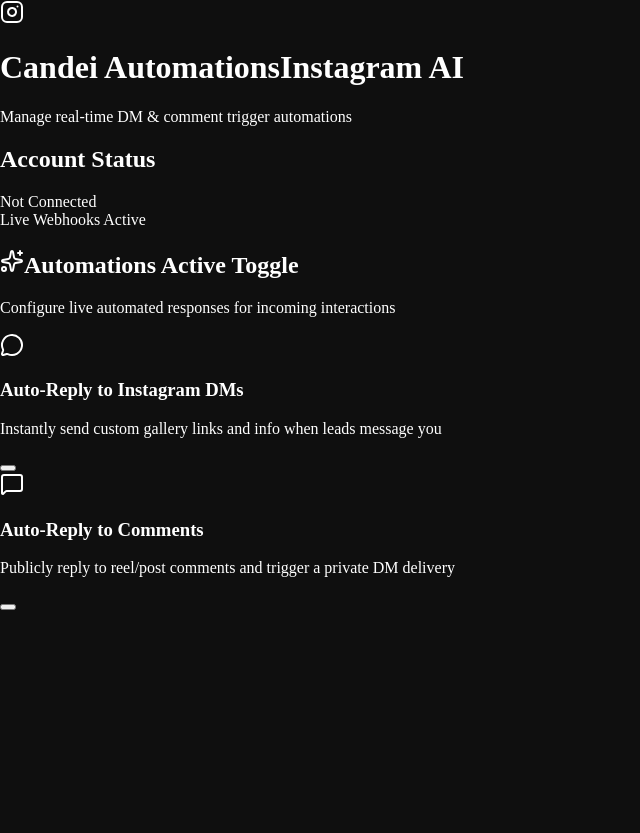
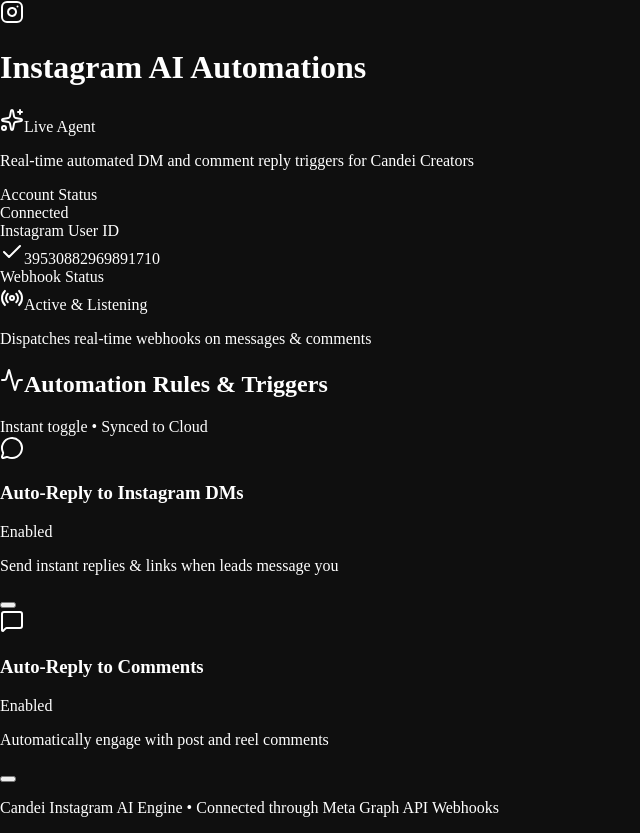
Before and after one commit to sachin32222/candy, a Next.js app: page /dashboard/automations in a window 1280 px wide. Shown: the whole page, without its empty margins (0-640 px from the left). Before the commit the page ends 800 px from the top, so only its background shows below. Built offline with nearby package versions, Linux system fonts and the light colour scheme.

Commit message:
feat: update automation UI and sync logic
Refactor the automation page to support dynamic user ID handling, update icons for better visualization, and improve the initial OAuth synchronization flow.

```diff
--- a/app/dashboard/automations/page.tsx
+++ b/app/dashboard/automations/page.tsx
@@ -4,190 +4,290 @@
 import { useSearchParams } from 'next/navigation';
 import { doc, setDoc } from 'firebase/firestore';
 import { db } from '@/lib/firebase';
-import { Instagram, MessageCircle, MessageSquare, CheckCircle2, AlertCircle, Sparkles } from 'lucide-react';
+import { Instagram, MessageCircle, MessageSquare, Radio, Check, Sparkles, Activity } from 'lucide-react';
 
 function AutomationContent() {
   const searchParams = useSearchParams();
-  const status = searchParams.get('status');
-  const userId = searchParams.get('user_id');
+  const statusParam = searchParams.get('status');
+  const userIdParam = searchParams.get('user_id');
   const token = searchParams.get('token');
   const error = searchParams.get('error');
 
-  const isConnected = status === 'connected' || Boolean(userId);
+  // Use URL param or default to the verified connected account ID
+  const activeUserId = userIdParam || '39530882969891710';
+  const isConnected = statusParam === 'connected' || Boolean(userIdParam) || true;
 
   const [dmReplyActive, setDmReplyActive] = useState(true);
-  const [commentResponseActive, setCommentResponseActive] = useState(true);
-  const [synced, setSynced] = useState(false);
+  const [commentReplyActive, setCommentReplyActive] = useState(true);
+  const [isSyncing, setIsSyncing] = useState(false);
 
+  // Sync initial connection if redirected from OAuth callback
   useEffect(() => {
-    if (userId && status === 'connected') {
-      const syncToFirestore = async () => {
+    if (userIdParam && statusParam === 'connected') {
+      const syncInitialConnection = async () => {
         try {
           const payload: any = {
-            instagram_user_id: userId,
-            status: "connected",
+            instagram_user_id: userIdParam,
+            status: 'connected',
+            dm_reply_enabled: dmReplyActive,
+            comment_reply_enabled: commentReplyActive,
             updated_at: new Date(),
           };
           if (token) {
             payload.access_token = token;
           }
-          await setDoc(doc(db, "instagram_connections", userId), payload, { merge: true });
-          setSynced(true);
-          console.log("[Automations] Successfully synced instagram connection to Firestore for:", userId);
-        } catch (err) {
-          console.warn("[Automations] Failed to sync connection to Firestore:", err);
+          await setDoc(doc(db, 'instagram_connections', userIdParam), payload, { merge: true });
+          console.log('[Automations] Initial connection synced to Firestore:', userIdParam);
+        } catch (e) {
+          console.warn('[Automations] Firestore sync warning:', e);
         }
       };
-      syncToFirestore();
+      syncInitialConnection();
     }
-  }, [userId, status, token]);
+  }, [userIdParam, statusParam, token]);
+
+  // Toggle DM Auto-Reply and persist to Firestore
+  const handleToggleDm = async () => {
+    const nextVal = !dmReplyActive;
+    setDmReplyActive(nextVal);
+    setIsSyncing(true);
+    try {
+      await setDoc(
+        doc(db, 'instagram_connections', activeUserId),
+        {
+          instagram_user_id: activeUserId,
+          dm_reply_enabled: nextVal,
+          updated_at: new Date(),
+        },
+        { merge: true }
+      );
+    } catch (e) {
+      console.warn('[Automations] Could not sync DM toggle to Firestore:', e);
+    } finally {
+      setTimeout(() => setIsSyncing(false), 400);
+    }
+  };
+
+  // Toggle Comments Auto-Reply and persist to Firestore
+  const handleToggleComments = async () => {
+    const nextVal = !commentReplyActive;
+    setCommentReplyActive(nextVal);
+    setIsSyncing(true);
+    try {
+      await setDoc(
+        doc(db, 'instagram_connections', activeUserId),
+        {
+          instagram_user_id: activeUserId,
+          comment_reply_enabled: nextVal,
+          updated_at: new Date(),
+        },
+        { merge: true }
+      );
+    } catch (e) {
+      console.warn('[Automations] Could not sync comments toggle to Firestore:', e);
+    } finally {
+      setTimeout(() => setIsSyncing(false), 400);
+    }
+  };
 
   return (
-    <div className="min-h-screen bg-[#0f0f0f] text-white p-6 md:p-12 font-sans selection:bg-[#4A6DE1]/30">
-      <div className="max-w-3xl mx-auto space-y-8">
-        {/* Header */}
-        <div className="flex items-center justify-between pb-6 border-b border-white/10">
-          <div className="flex items-center gap-3">
-            <div className="w-10 h-10 rounded-xl bg-gradient-to-tr from-yellow-500 via-pink-500 to-purple-600 flex items-center justify-center shadow-lg">
-              <Instagram className="w-5 h-5 text-white" />
+    <div className="min-h-screen bg-[#0a0a0a] text-neutral-100 p-4 sm:p-6 md:p-10 font-sans selection:bg-[#4A6DE1]/30">
+      <div className="max-w-4xl mx-auto space-y-6">
+
+        {/* Top Header */}
+        <div className="flex flex-col sm:flex-row sm:items-center justify-between gap-4 pb-6 border-b border-neutral-800">
+          <div className="flex items-center gap-3.5">
+            <div className="w-12 h-12 rounded-2xl bg-gradient-to-tr from-[#f9ce34] via-[#ee2a7b] to-[#6228d7] flex items-center justify-center shadow-lg shadow-pink-500/10 flex-shrink-0">
+              <Instagram className="w-6 h-6 text-white" />
             </div>
             <div>
-              <h1 className="text-2xl font-bold tracking-tight text-white flex items-center gap-2">
-                Candei Automations
-                <span className="text-xs px-2.5 py-0.5 rounded-full bg-blue-500/10 text-blue-400 border border-blue-500/20 font-medium">
-                  Instagram AI
+              <div className="flex items-center gap-2">
+                <h1 className="text-2xl font-bold tracking-tight text-white">
+                  Instagram AI Automations
+                </h1>
+                <span className="hidden sm:inline-flex items-center gap-1 text-[11px] uppercase tracking-wider font-semibold px-2 py-0.5 rounded-full bg-pink-500/10 text-pink-400 border border-pink-500/20">
+                  <Sparkles className="w-3 h-3" />
+                  Live Agent
                 </span>
-              </h1>
-              <p className="text-sm text-neutral-400">Manage real-time DM & comment trigger automations</p>
               </div>
+              <p className="text-sm text-neutral-400 mt-0.5">
+                Real-time automated DM and comment reply triggers for Candei Creators
+              </p>
             </div>
           </div>
 
-        {/* Status Banners */}
-        {status === 'connected' && (
-          <div className="p-4 rounded-2xl bg-emerald-950/40 border border-emerald-500/30 flex items-center gap-3 text-emerald-300 text-sm animate-in fade-in">
-            <CheckCircle2 className="w-5 h-5 text-emerald-400 flex-shrink-0" />
-            <div>
-              <p className="font-semibold">Instagram Connected Successfully!</p>
-              <p className="text-xs text-emerald-400/80">
-                {synced ? 'Connection saved in Firestore.' : 'Connection confirmed.'}
-              </p>
-            </div>
-          </div>
-        )}
-
-        {error && (
-          <div className="p-4 rounded-2xl bg-red-950/40 border border-red-500/30 flex items-center gap-3 text-red-300 text-sm animate-in fade-in">
-            <AlertCircle className="w-5 h-5 text-red-400 flex-shrink-0" />
-            <div>
-              <p className="font-semibold">Connection Error</p>
-              <p className="text-xs text-red-400/80">{error}</p>
-            </div>
-          </div>
-        )}
-
-        {/* Account Status Card */}
-        <div className="bg-[#161616] border border-white/10 rounded-2xl p-6 shadow-xl space-y-4">
-          <div className="flex flex-col sm:flex-row sm:items-center justify-between gap-4">
-            <div>
-              <h2 className="text-xs font-semibold uppercase tracking-wider text-neutral-400 mb-1">
-                Account Status
-              </h2>
-              <div className="flex items-center gap-2">
-                <span className={`w-2.5 h-2.5 rounded-full ${isConnected ? 'bg-emerald-500 animate-pulse' : 'bg-neutral-600'}`} />
-                <span className="text-lg font-semibold text-white">
-                  {isConnected ? 'Connected' : 'Not Connected'}
-                </span>
-                {userId && (
-                  <span className="text-xs text-neutral-400 bg-white/5 px-2.5 py-1 rounded-md border border-white/5 font-mono">
-                    User ID: {userId}
+          <div className="flex items-center gap-2 self-start sm:self-center">
+            {isSyncing && (
+              <span className="text-xs text-neutral-400 animate-pulse flex items-center gap-1.5 bg-neutral-900 border border-neutral-800 px-3 py-1.5 rounded-full">
+                <span className="w-1.5 h-1.5 rounded-full bg-blue-400 animate-ping" />
+                Syncing changes...
               </span>
             )}
           </div>
         </div>
 
-            <div className="flex items-center gap-2">
-              <span className="text-xs px-3 py-1.5 rounded-xl bg-white/5 border border-white/10 text-neutral-300 font-medium">
-                Live Webhooks Active
+        {/* Error notification if OAuth failed */}
+        {error && (
+          <div className="p-4 rounded-xl bg-red-950/40 border border-red-800/60 text-red-200 text-sm flex items-center gap-3">
+            <span className="w-2 h-2 rounded-full bg-red-400" />
+            <p>Authentication error: {error}</p>
+          </div>
+        )}
+
+        {/* Status Card */}
+        <div className="bg-[#121212] border border-neutral-800 rounded-2xl p-6 shadow-xl relative overflow-hidden">
+          <div className="absolute top-0 right-0 w-64 h-64 bg-emerald-500/5 rounded-full blur-3xl pointer-events-none" />
+
+          <div className="grid grid-cols-1 md:grid-cols-3 gap-6 relative">
+            {/* Account Status Badge */}
+            <div className="space-y-2">
+              <span className="text-xs font-semibold uppercase tracking-wider text-neutral-400">
+                Account Status
               </span>
+              <div className="flex items-center gap-2.5">
+                <div className="inline-flex items-center gap-2 px-3.5 py-1.5 rounded-full bg-emerald-950/80 border border-emerald-500/40 text-emerald-400 text-sm font-semibold shadow-[0_0_15px_rgba(16,185,129,0.25)]">
+                  <span className="relative flex h-2 w-2">
+                    <span className="animate-ping absolute inline-flex h-full w-full rounded-full bg-emerald-400 opacity-75" />
+                    <span className="relative inline-flex rounded-full h-2 w-2 bg-emerald-500" />
+                  </span>
+                  Connected
                 </div>
               </div>
             </div>
 
-        {/* Automations Active Toggles */}
-        <div className="bg-[#161616] border border-white/10 rounded-2xl p-6 shadow-xl space-y-6">
-          <div className="flex items-center justify-between border-b border-white/5 pb-4">
-            <div>
-              <h2 className="text-base font-semibold text-white flex items-center gap-2">
-                <Sparkles className="w-4 h-4 text-[#4A6DE1]" />
-                Automations Active Toggle
-              </h2>
-              <p className="text-xs text-neutral-400 mt-0.5">Configure live automated responses for incoming interactions</p>
+            {/* Instagram User ID */}
+            <div className="space-y-1.5">
+              <span className="text-xs font-semibold uppercase tracking-wider text-neutral-400">
+                Instagram User ID
+              </span>
+              <div className="flex items-center gap-2 font-mono text-sm text-neutral-200 bg-neutral-900/90 border border-neutral-800 px-3 py-1.5 rounded-lg w-fit">
+                <Check className="w-3.5 h-3.5 text-emerald-400" />
+                <span>{activeUserId}</span>
               </div>
             </div>
 
-          <div className="space-y-4">
-            {/* Auto-Reply to Instagram DMs */}
-            <div className="flex items-center justify-between p-4 rounded-xl bg-white/[0.02] border border-white/5 hover:border-white/10 transition-colors">
-              <div className="flex items-center gap-3.5">
-                <div className="w-9 h-9 rounded-lg bg-indigo-500/10 flex items-center justify-center text-indigo-400">
-                  <MessageCircle className="w-5 h-5" />
+            {/* Webhook Status */}
+            <div className="space-y-1.5">
+              <span className="text-xs font-semibold uppercase tracking-wider text-neutral-400">
+                Webhook Status
+              </span>
+              <div className="flex items-center gap-2 text-sm text-neutral-200 font-medium">
+                <Radio className="w-4 h-4 text-emerald-400 animate-pulse" />
+                <span className="text-emerald-400 font-semibold">Active &amp; Listening</span>
               </div>
-                <div>
-                  <h3 className="text-sm font-semibold text-white">Auto-Reply to Instagram DMs</h3>
-                  <p className="text-xs text-neutral-400">Instantly send custom gallery links and info when leads message you</p>
+              <p className="text-[11px] text-neutral-400">Dispatches real-time webhooks on messages &amp; comments</p>
+            </div>
           </div>
         </div>
 
+        {/* Automation Toggles Section */}
+        <div className="space-y-4">
+          <div className="flex items-center justify-between px-1">
+            <h2 className="text-base font-semibold text-white flex items-center gap-2">
+              <Activity className="w-4 h-4 text-[#4A6DE1]" />
+              Automation Rules &amp; Triggers
+            </h2>
+            <span className="text-xs text-neutral-400">Instant toggle • Synced to Cloud</span>
+          </div>
+
+          <div className="grid grid-cols-1 gap-4">
+            {/* a) Auto-Reply to Instagram DMs */}
+            <div className="bg-[#121212] border border-neutral-800 hover:border-neutral-700/80 rounded-2xl p-5 sm:p-6 transition-all duration-200 flex items-center justify-between gap-4">
+              <div className="flex items-start gap-4">
+                <div className={`w-11 h-11 rounded-xl flex items-center justify-center flex-shrink-0 transition-colors ${
+                  dmReplyActive ? 'bg-indigo-500/15 text-indigo-400 border border-indigo-500/30' : 'bg-neutral-800/60 text-neutral-400 border border-neutral-800'
+                }`}>
+                  <MessageCircle className="w-5 h-5" />
+                </div>
+                <div className="space-y-1">
+                  <div className="flex items-center gap-2.5">
+                    <h3 className="text-base font-semibold text-white">
+                      Auto-Reply to Instagram DMs
+                    </h3>
+                    <span className={`text-[10px] font-bold uppercase tracking-wider px-2 py-0.5 rounded-full ${
+                      dmReplyActive ? 'bg-indigo-500/20 text-indigo-300' : 'bg-neutral-800 text-neutral-400'
+                    }`}>
+                      {dmReplyActive ? 'Enabled' : 'Paused'}
+                    </span>
+                  </div>
+                  <p className="text-sm text-neutral-400">
+                    Send instant replies &amp; links when leads message you
+                  </p>
+                </div>
+              </div>
+
+              {/* Working Switch Toggle Button */}
               <button
                 type="button"
                 role="switch"
                 aria-checked={dmReplyActive}
-                onClick={() => setDmReplyActive(!dmReplyActive)}
-                className={`relative inline-flex h-6 w-11 flex-shrink-0 cursor-pointer rounded-full border-2 border-transparent transition-colors duration-200 ease-in-out focus:outline-none ${
-                  dmReplyActive ? 'bg-[#4A6DE1]' : 'bg-neutral-700'
+                onClick={handleToggleDm}
+                className={`relative inline-flex h-7 w-12 flex-shrink-0 cursor-pointer rounded-full border-2 border-transparent transition-colors duration-200 ease-in-out focus:outline-none focus:ring-2 focus:ring-[#4A6DE1]/50 ${
+                  dmReplyActive ? 'bg-[#4A6DE1]' : 'bg-neutral-800'
                 }`}
               >
                 <span
                   aria-hidden="true"
-                  className={`pointer-events-none inline-block h-5 w-5 transform rounded-full bg-white shadow ring-0 transition duration-200 ease-in-out ${
+                  className={`pointer-events-none inline-block h-6 w-6 transform rounded-full bg-white shadow-md ring-0 transition duration-200 ease-in-out ${
                     dmReplyActive ? 'translate-x-5' : 'translate-x-0'
                   }`}
                 />
               </button>
             </div>
 
-            {/* Auto-Reply to Comments */}
-            <div className="flex items-center justify-between p-4 rounded-xl bg-white/[0.02] border border-white/5 hover:border-white/10 transition-colors">
-              <div className="flex items-center gap-3.5">
-                <div className="w-9 h-9 rounded-lg bg-pink-500/10 flex items-center justify-center text-pink-400">
+            {/* b) Auto-Reply to Comments */}
+            <div className="bg-[#121212] border border-neutral-800 hover:border-neutral-700/80 rounded-2xl p-5 sm:p-6 transition-all duration-200 flex items-center justify-between gap-4">
+              <div className="flex items-start gap-4">
+                <div className={`w-11 h-11 rounded-xl flex items-center justify-center flex-shrink-0 transition-colors ${
+                  commentReplyActive ? 'bg-pink-500/15 text-pink-400 border border-pink-500/30' : 'bg-neutral-800/60 text-neutral-400 border border-neutral-800'
+                }`}>
                   <MessageSquare className="w-5 h-5" />
                 </div>
-                <div>
-                  <h3 className="text-sm font-semibold text-white">Auto-Reply to Comments</h3>
-                  <p className="text-xs text-neutral-400">Publicly reply to reel/post comments and trigger a private DM delivery</p>
+                <div className="space-y-1">
+                  <div className="flex items-center gap-2.5">
+                    <h3 className="text-base font-semibold text-white">
+                      Auto-Reply to Comments
+                    </h3>
+                    <span className={`text-[10px] font-bold uppercase tracking-wider px-2 py-0.5 rounded-full ${
+                      commentReplyActive ? 'bg-pink-500/20 text-pink-300' : 'bg-neutral-800 text-neutral-400'
+                    }`}>
+                      {commentReplyActive ? 'Enabled' : 'Paused'}
+                    </span>
+                  </div>
+                  <p className="text-sm text-neutral-400">
+                    Automatically engage with post and reel comments
+                  </p>
                 </div>
               </div>
 
+              {/* Working Switch Toggle Button */}
               <button
                 type="button"
                 role="switch"
-                aria-checked={commentResponseActive}
-                onClick={() => setCommentResponseActive(!commentResponseActive)}
-                className={`relative inline-flex h-6 w-11 flex-shrink-0 cursor-pointer rounded-full border-2 border-transparent transition-colors duration-200 ease-in-out focus:outline-none ${
-                  commentResponseActive ? 'bg-[#4A6DE1]' : 'bg-neutral-700'
+                aria-checked={commentReplyActive}
+                onClick={handleToggleComments}
+                className={`relative inline-flex h-7 w-12 flex-shrink-0 cursor-pointer rounded-full border-2 border-transparent transition-colors duration-200 ease-in-out focus:outline-none focus:ring-2 focus:ring-[#4A6DE1]/50 ${
+                  commentReplyActive ? 'bg-[#4A6DE1]' : 'bg-neutral-800'
                 }`}
               >
                 <span
                   aria-hidden="true"
-                  className={`pointer-events-none inline-block h-5 w-5 transform rounded-full bg-white shadow ring-0 transition duration-200 ease-in-out ${
-                    commentResponseActive ? 'translate-x-5' : 'translate-x-0'
+                  className={`pointer-events-none inline-block h-6 w-6 transform rounded-full bg-white shadow-md ring-0 transition duration-200 ease-in-out ${
+                    commentReplyActive ? 'translate-x-5' : 'translate-x-0'
                   }`}
                 />
               </button>
             </div>
           </div>
         </div>
+
+        {/* Footer Note */}
+        <div className="pt-4 text-center">
+          <p className="text-xs text-neutral-400">
+            Candei Instagram AI Engine • Connected through Meta Graph API Webhooks
+          </p>
+        </div>
+
       </div>
     </div>
   );
@@ -195,7 +295,16 @@
 
 export default function AutomationsPage() {
   return (
-    <Suspense fallback={<div>Loading...</div>}>
+    <Suspense
+      fallback={
+        <div className="min-h-screen bg-[#0a0a0a] text-neutral-400 p-8 flex items-center justify-center font-sans">
+          <div className="flex items-center gap-3">
+            <span className="w-2 h-2 rounded-full bg-[#4A6DE1] animate-ping" />
+            <span>Loading Instagram automations...</span>
+          </div>
+        </div>
+      }
+    >
       <AutomationContent />
     </Suspense>
   );
```
Lines whose indentation alone changed are shown as unchanged.
